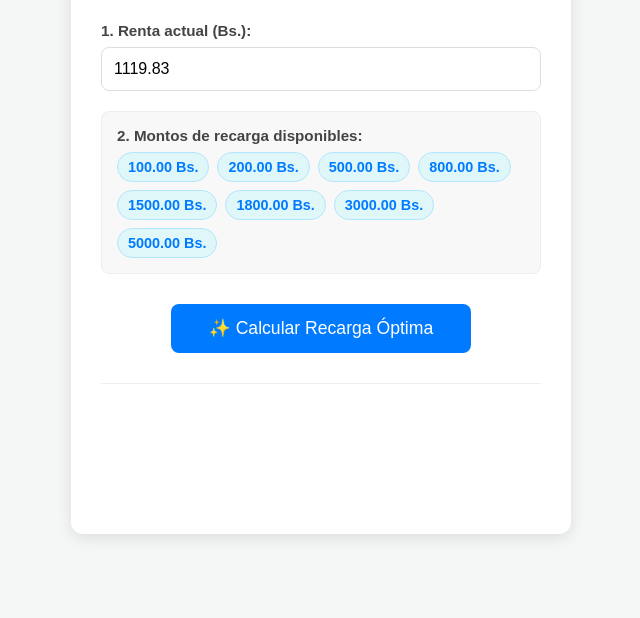
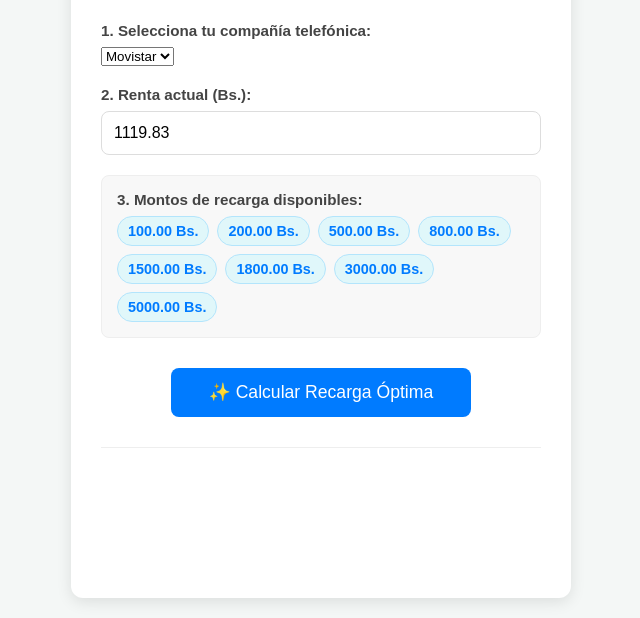
Before and after one commit to yangetze/calculadora-recarga-web, a plain HTML site: page index.html in a window 1280 px wide. Shown: the part 233-851 px from the top of the page, without its empty margins (319-959 px from the left). Before the commit the page ends 800 px from the top, so only its background shows below. Drawn offline with Linux system fonts and the light colour scheme.

Commit message:
Seleccionar telefonia

```diff
--- a/index.html
+++ b/index.html
@@ -12,15 +12,23 @@
         <p>Ingresa tu renta actual para encontrar la combinación óptima de recarga.</p>
 
         <div class="input-group">
-            <label for="rentaActual">1. Renta actual (Bs.):</label>
+            <label for="companiaTelefonica">1. Selecciona tu compañía telefónica:</label>
+            <select id="companiaTelefonica">
+                <option value="movistar">Movistar</option>
+                <option value="digitel">Digitel</option>
+            </select>
+        </div>
+        <div class="input-group">
+            <label for="rentaActual">2. Renta actual (Bs.):</label>
             <input type="number" id="rentaActual" value="1119.83" step="0.01" min="0">
         </div>
 
         <div class="fixed-montos">
-            <label>2. Montos de recarga disponibles:</label>
+            <label>3. Montos de recarga disponibles:</label>
             <div id="montosFijosDisplay">
                 </div>
         </div>
+
         <button id="calcularBtn">✨ Calcular Recarga Óptima</button>
 
         <div id="resultados" class="resultados">
```
